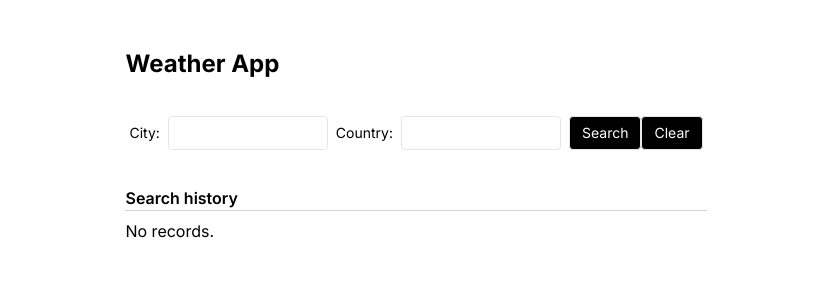
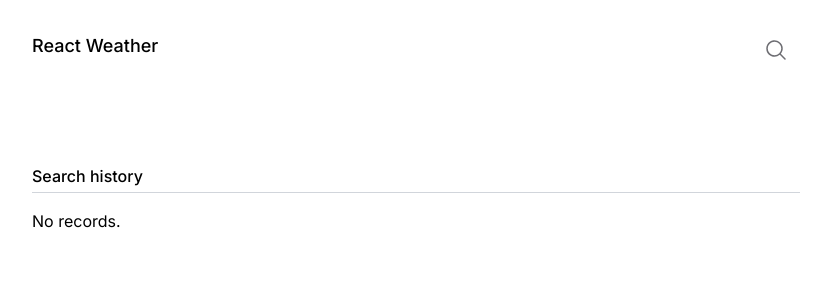
Before and after one commit to ngwenbin/react-weather, a Next.js app: page / in a window 1280 px wide. Shown: the top 300 px of the page, without its empty margins (224-1055 px from the left). Built offline with nearby package versions, Linux system fonts and the light colour scheme.

Commit message:
chore: update stylings

```diff
--- a/src/components/common/button/index.tsx
+++ b/src/components/common/button/index.tsx
@@ -1,15 +1,18 @@
 import clsx from "clsx";
-import { ButtonHTMLAttributes, InputHTMLAttributes } from "react";
+import { ButtonHTMLAttributes } from "react";
 
 interface ButtonProps extends ButtonHTMLAttributes<HTMLButtonElement> {
   className?: string;
-  children: React.ReactNode;
+  children?: React.ReactNode;
+  variant?: "default" | "secondary";
 }
 
+// Controlled button
 export const Button = ({
   children,
   className,
   type = "button",
+  variant = "default",
   ...props
 }: ButtonProps) => {
   return (
@@ -18,7 +21,8 @@ export const Button = ({
       type={type}
       className={clsx(
         className,
-        "flex items-center border px-3 py-1.5 rounded bg-black text-white text-sm h-min whitespace-nowrap",
+        variant === "default" && "rounded bg-black text-white border",
+        "flex items-center  px-3 py-1.5  text-sm h-min whitespace-nowrap",
         "disabled:bg-gray-400 disabled:cursor-not-allowed"
       )}
     >
--- /dev/null
+++ b/src/components/pages/home/components/FancySearch.tsx
@@ -0,0 +1,84 @@
+import { Button, Input } from "@/components/common";
+import {
+  ArrowTopRightOnSquareIcon,
+  ArrowUpRightIcon,
+  MagnifyingGlassIcon,
+} from "@heroicons/react/24/outline";
+import { FormEvent, useEffect } from "react";
+import { WeatherData } from "../utils/parseWeatherData";
+import clsx from "clsx";
+
+interface FancySearchProps {
+  show: boolean;
+  onClose: () => void;
+  onSubmit: (e: FormEvent<HTMLFormElement>) => void;
+  onHistoryClick: (data: WeatherData) => void;
+  history: WeatherData[];
+}
+
+export const FancySearch = ({
+  onSubmit,
+  history,
+  show,
+  onClose,
+  onHistoryClick,
+}: FancySearchProps) => {
+  useEffect(() => {
+    const closeOnEscapePressed = (e: KeyboardEvent) => {
+      if (e.key === "Escape") {
+        onClose();
+      }
+    };
+    window.addEventListener("keydown", closeOnEscapePressed);
+    return () => window.removeEventListener("keydown", closeOnEscapePressed);
+  }, []);
+
+  if (!show) return null;
+  return (
+    <>
+      <form
+        className={clsx(
+          "flex absolute z-10 bg-white w-full flex-col items-center px-4"
+        )}
+        onSubmit={onSubmit}
+      >
+        <div className="w-full max-w-3xl">
+          <div className="flex items-center pb-4">
+            <MagnifyingGlassIcon className="w-6 h-6 text-[#6E6E73] mr-2" />
+            <Input
+              autoFocus
+              id="city"
+              name="city"
+              className="w-full min-w-0 truncate border-0 outline-none !text-2xl !p-0 font-medium placeholder:!text-[#6E6E73] text-[#333336]"
+              containerClassName="flex items-center grow justify-between m-1"
+              placeholder="Search a city or country"
+            />
+          </div>
+          <div className={clsx("bg-white w-full text-xs pt-4 pb-12")}>
+            <div className="text-[#6E6E73] mb-2">Previous Search</div>
+            <div>
+              {history.slice(0, 5).map((data) => (
+                <Button
+                  key={data.id}
+                  variant="secondary"
+                  className="text-[#333336] font-medium !text-xs !px-0 hover:text-purple-400"
+                  onClick={() => onHistoryClick(data)}
+                >
+                  {data.city}
+                  <ArrowUpRightIcon width={14} height={14} className="ml-1" />
+                </Button>
+              ))}
+            </div>
+          </div>
+        </div>
+        <button type="submit" hidden />
+      </form>
+      <div
+        className={
+          "fixed w-screen h-[calc(100vh_-_92px)] left-0 bg-gray-200/70 backdrop-blur-sm"
+        }
+        onClick={onClose}
+      />
+    </>
+  );
+};
--- a/src/components/pages/home/components/WeatherDisplay.tsx
+++ b/src/components/pages/home/components/WeatherDisplay.tsx
@@ -1,10 +1,12 @@
+import clsx from "clsx";
 import { WeatherData } from "../utils/parseWeatherData";
 
 export interface WeatherDisplayProps {
   data: WeatherData;
+  className?: string;
 }
 
-export const WeatherDisplay = ({ data }: WeatherDisplayProps) => {
+export const WeatherDisplay = ({ data, className }: WeatherDisplayProps) => {
   const {
     weatherMain,
     weatherDescription,
@@ -17,12 +19,12 @@ export const WeatherDisplay = ({ data }: WeatherDisplayProps) => {
   } = data;
   const date = new Date(time);
   return (
-    <div className="flex flex-col">
-      <div className="text-gray-500 text-sm">
+    <div className={clsx(className, "flex flex-col")}>
+      <div className="text-[#6E6E73] text-sm pb-2">
         {city},&nbsp;{countryCode}
       </div>
-      <div className="text-3xl font-bold p-2">{weatherMain}</div>
-      <table className="text-left text-sm">
+      <div className="text-4xl font-semibold pb-6">{weatherMain}</div>
+      <table className="text-left text-sm max-w-sm">
         <tr>
           <th>Description: </th>
           <td>{weatherDescription}</td>
--- a/src/components/pages/home/components/WeatherSearchRecord.tsx
+++ b/src/components/pages/home/components/WeatherSearchRecord.tsx
@@ -1,8 +1,6 @@
 import { Button } from "@/components/common";
 import { WeatherData } from "../utils/parseWeatherData";
-import {} from "@heroicons/react/24/outline";
-import { TrashIcon } from "@heroicons/react/24/solid";
-import { MagnifyingGlassCircleIcon } from "@heroicons/react/24/solid";
+import { ArrowUpRightIcon, TrashIcon } from "@heroicons/react/24/outline";
 
 interface WeatherSearchRecordProps {
   data: WeatherData[];
@@ -29,19 +27,32 @@ export const WeatherSearchRecord = ({
         return (
           <div
             key={id}
-            className="py-1 flex justify-between border-b border-gray-300 items-center"
+            className="px-4 py-2 flex justify-between border-b border-gray-200 items-center"
           >
-            <div>
-              <span className="pr-2">{idx + 1}.</span>
-              {[city, countryCode].join(", ")}
+            <div className="flex grow min-w-0">
+              <div className="mr-2">{idx + 1}.</div>
+              <div className="flex justify-between grow flex-wrap min-w-0">
+                <div>{[city, countryCode].join(", ")}</div>
+                <div className="pr-4 min-w-0 truncate">
+                  {date.toLocaleString()}
+                </div>
+              </div>
             </div>
+
             <div className="flex items-center">
-              <div className="pr-4">{date.toLocaleString()}</div>
-              <Button onClick={() => handleOnSearch(record)}>
-                <MagnifyingGlassCircleIcon width={24} height={24} />
+              <Button
+                onClick={() => handleOnSearch(record)}
+                variant="secondary"
+                className="!p-0 mr-2 hover:text-purple-400"
+              >
+                <ArrowUpRightIcon width={16} height={16} />
               </Button>
-              <Button onClick={() => handleOnDelete(id)}>
-                <TrashIcon width={24} height={24} />
+              <Button
+                onClick={() => handleOnDelete(id)}
+                variant="secondary"
+                className="!p-0 text-red-400 hover:text-red-600"
+              >
+                <TrashIcon width={16} height={16} />
               </Button>
             </div>
           </div>
--- a/src/components/pages/home/index.tsx
+++ b/src/components/pages/home/index.tsx
@@ -6,8 +6,12 @@ import { WeatherDisplay } from "./components/WeatherDisplay";
 import useLocalStorage from "@/components/hooks/useLocalStorage";
 import { WeatherData, parseWeatherData } from "./utils/parseWeatherData";
 import { WeatherSearchRecord } from "./components/WeatherSearchRecord";
+import { FancySearch } from "./components/FancySearch";
+import { MagnifyingGlassIcon } from "@heroicons/react/24/solid";
 
 export const HomePage = () => {
+  const [data, setData] = useState<WeatherData>();
+  const [showSearch, setShowSearch] = useState(false);
   const { getWeather, isLoading, errors } = useWeather();
   const { value: weatherHistory, setValue: setWeatherHistory } =
     useLocalStorage<WeatherData[]>("weather-history");
@@ -16,12 +20,14 @@ export const HomePage = () => {
     const weatherData = await getWeather(input);
     if (weatherData?.data) {
       const parsedWeatherData = parseWeatherData(weatherData.data);
+      setData(parsedWeatherData);
       setWeatherHistory((curr) => [parsedWeatherData, ...(curr ?? [])]);
     }
   };
 
   const handleOnSearch = (record: WeatherData) => {
     const { lat, lon } = record;
+    setShowSearch(false);
     handleGetWeather({ city: "", country: "", lat, lon });
   };
 
@@ -31,6 +37,7 @@ export const HomePage = () => {
 
   const handleOnSubmit = async (e: FormEvent<HTMLFormElement>) => {
     e.preventDefault();
+    setShowSearch(false);
     const data = new FormData(e.currentTarget);
     const formData = Object.fromEntries(
       data.entries()
@@ -38,52 +45,43 @@ export const HomePage = () => {
     handleGetWeather(formData);
   };
 
-  const firstWeatherResult = weatherHistory?.[0];
+  const handleOnSearchMenuClick = () => {
+    setShowSearch((curr) => !curr);
+  };
+
+  const handleHideSearchMenu = () => {
+    setShowSearch(false);
+  };
 
   return (
-    <div>
-      <h1 className="text-2xl py-8 font-bold">Weather App</h1>
-      <form className="flex flex-wrap" onSubmit={handleOnSubmit}>
-        <div className="flex flex-col sm:flex-row">
-          <Input
-            id="city"
-            name="city"
-            label="City:"
-            labelClassName="mr-2"
-            containerClassName="flex items-center grow justify-between m-1"
-            className="min-w-0 truncate max-w-40"
-          />
-          <Input
-            id="country"
-            name="country"
-            label="Country:"
-            labelClassName="mr-2"
-            containerClassName="flex items-center grow justify-between m-1"
-            className="min-w-0 truncate max-w-40"
-          />
-        </div>
-        <div className="basis-full sm:basis-auto m-1 flex">
-          <Button id="search" type="submit" disabled={isLoading}>
-            {isLoading && <Spinner className="!w-4 !h-4 mr-2" />}
-            Search
-          </Button>
-          <Button id="clear" type="reset" disabled={isLoading}>
-            Clear
+    <div className="flex flex-col items-center bg-white">
+      <div className="text-lg font-medium py-8 flex w-full justify-between max-w-3xl text-black">
+        React Weather
+        <Button variant="secondary" onClick={handleOnSearchMenuClick}>
+          <MagnifyingGlassIcon className="w-6 h-6 text-[#6E6E73]" />
         </Button>
       </div>
-      </form>
-      <div className="my-4">
+
+      <div className="flex flex-col items-center w-full">
+        <FancySearch
+          show={showSearch}
+          onSubmit={handleOnSubmit}
+          onClose={handleHideSearchMenu}
+          history={weatherHistory ?? []}
+          onHistoryClick={handleOnSearch}
+        />
+        <div className="my-4 w-full max-w-3xl">
           {errors && (
-          <div className="bg-red-300 border border-red-600 w-full px-2 text-sm py-1 rounded">
+            <div className="bg-red-200 border border-red-600 text-red-800 w-full px-2 text-sm py-1 rounded">
               {errors}
             </div>
           )}
-        {firstWeatherResult && <WeatherDisplay data={firstWeatherResult} />}
+          {data && <WeatherDisplay data={data} className="w-full" />}
         </div>
-      <div className="flex flex-col my-8">
-        <h2 className=" border-b border-gray-300 mb-2 font-semibold">
+        <div className="flex flex-col my-8 max-w-3xl w-full">
+          <div className="mb-4 border-b border-gray-300 pb-1 font-medium text-black">
             Search history
-        </h2>
+          </div>
           {isLoading ? (
             <div className="flex justify-center my-4">
               <Spinner />
@@ -97,5 +95,6 @@ export const HomePage = () => {
           )}
         </div>
       </div>
+    </div>
   );
 };
--- a/src/pages/index.tsx
+++ b/src/pages/index.tsx
@@ -5,9 +5,7 @@ const inter = Inter({ subsets: ["latin"] });
 
 export default function Home() {
   return (
-    <main
-      className={`flex min-h-screen flex-col items-center justify-between ${inter.className} p-4`}
-    >
+    <main className={`min-h-screen ${inter.className} px-4`}>
       <HomePage />
     </main>
   );
```
Lines whose indentation alone changed are shown as unchanged.
